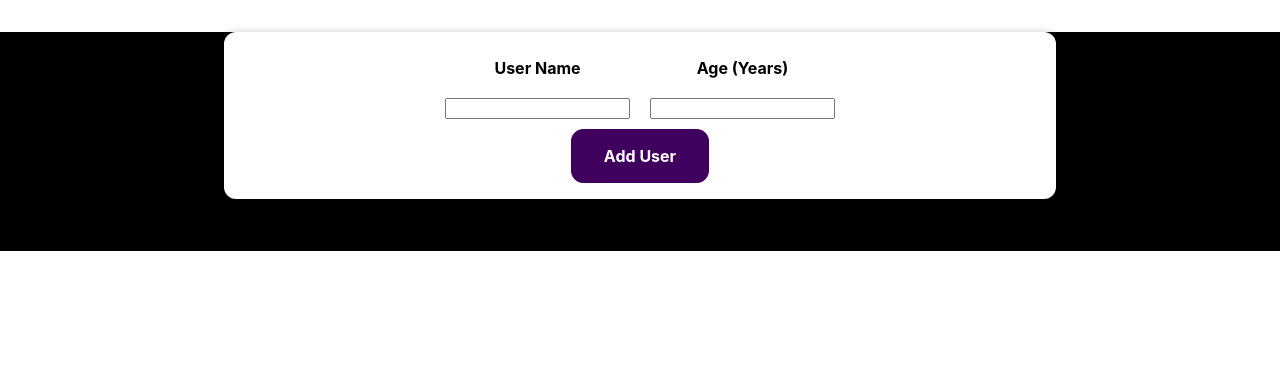
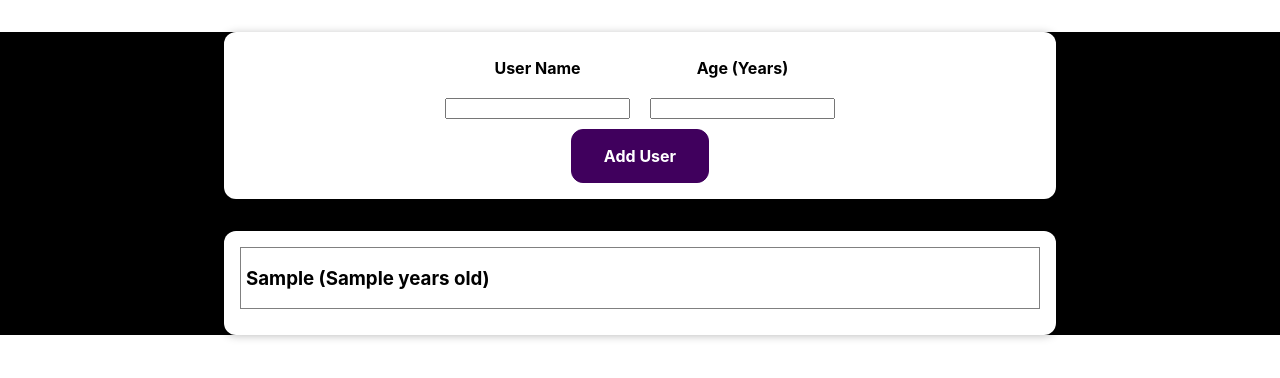
Before and after one commit to esaleh15/react-listing-user-demos, a React (Create React App) app: page / in a window 1280 px wide. Both pictures are taken after typing "Sample", "Sample" into the empty fields and a click on the button "Add User". Shown: the top 378 px of the page. Built offline with nearby package versions, Linux system fonts and the light colour scheme.

Commit message:
adding user list items & styles

```diff
--- a/src/components/User/UserItem/UserItem.js
+++ b/src/components/User/UserItem/UserItem.js
@@ -1,13 +1,12 @@
 import Card from '../../Card/Card';
+import classes from './UserItem.module.css';
 
 const UserItem = (props) => {
 	return (
-			<li>
-				<Card className='user-item'>
-					{props.id}
-					{props.userName}
-					{props.age}
-				</Card>
+			<li className={`${classes['user-item__list']}`}>
+					<div className={`${classes['user-item__description']}`}>
+						<h3>{props.userName} ({props.age} years old)</h3>
+					</div>
 			</li>
 		)
 };
--- /dev/null
+++ b/src/components/User/UserItem/UserItem.module.css
@@ -0,0 +1,9 @@
+.user-item__description {
+	text-align: left;
+	border: 1px solid grey;
+	padding: 0 0 0 5px;
+}
+
+.user-item__list {
+	padding-bottom: 10px;
+}
--- a/src/components/User/UserList/UserList.js
+++ b/src/components/User/UserList/UserList.js
@@ -2,6 +2,14 @@ import classes from './UserList.module.css';
 import UserItem from '../UserItem/UserItem';
 
 const UserList = (props) => {
+
+	let showList = props.users.length > 0
+
+	if (props.users.length === 0) {
+		return (<div></div>)
+	};
+
+
 	return (
 		<ul className={`${classes['users-list']}`}>
 			{props.users.map((user) => (
--- a/src/components/User/UserList/UserList.module.css
+++ b/src/components/User/UserList/UserList.module.css
@@ -1,4 +1,11 @@
 .users-list {
 	list-style: none;
-	padding: 0;
+	background-color: #fff;
+  padding: 1rem;
+  margin: 2rem auto;
+  width: 50rem;
+  max-width: 95%;
+  border-radius: 12px;
+  text-align: center;
+  box-shadow: 0 1px 8px rgba(0, 0, 0, 0.25)
 }
```
